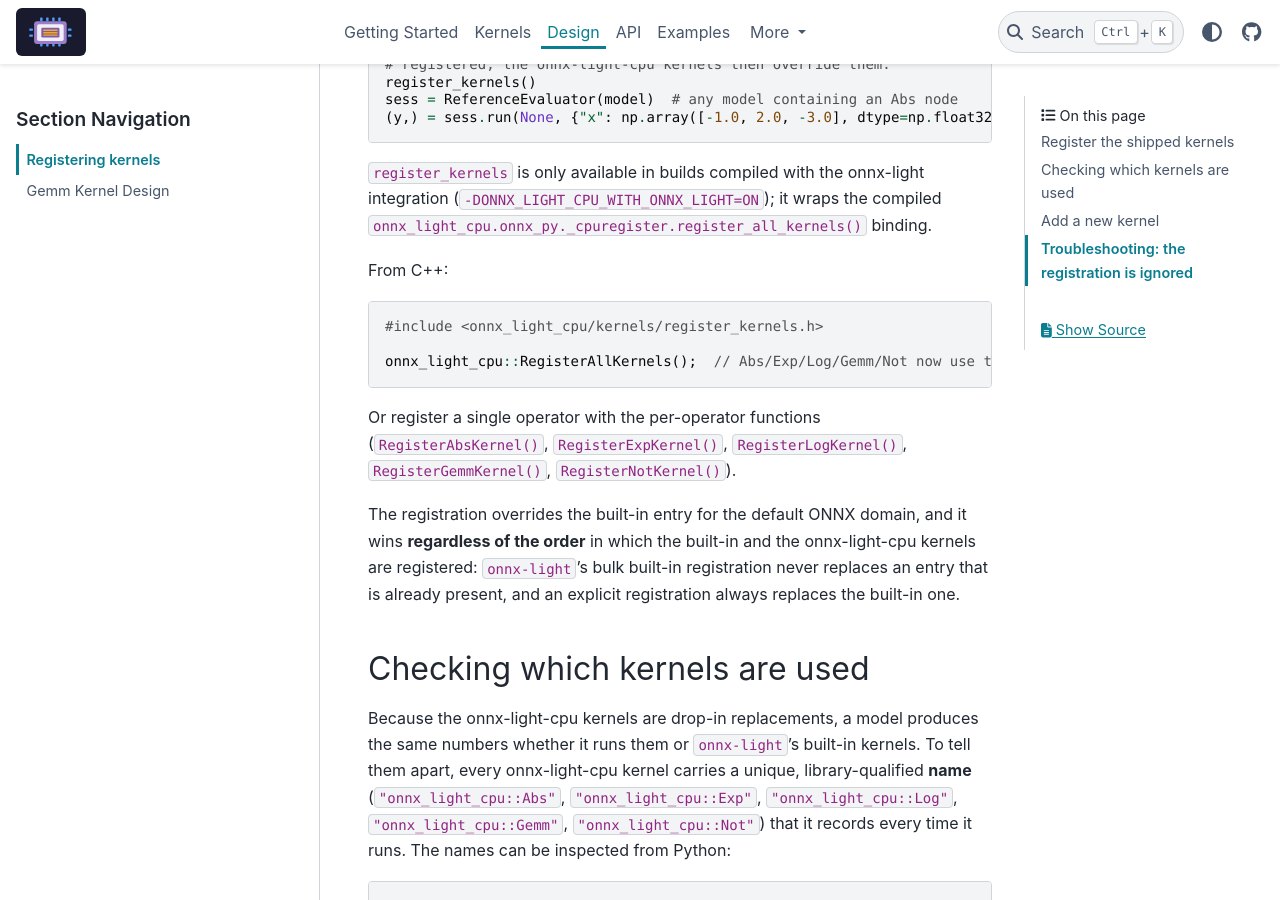
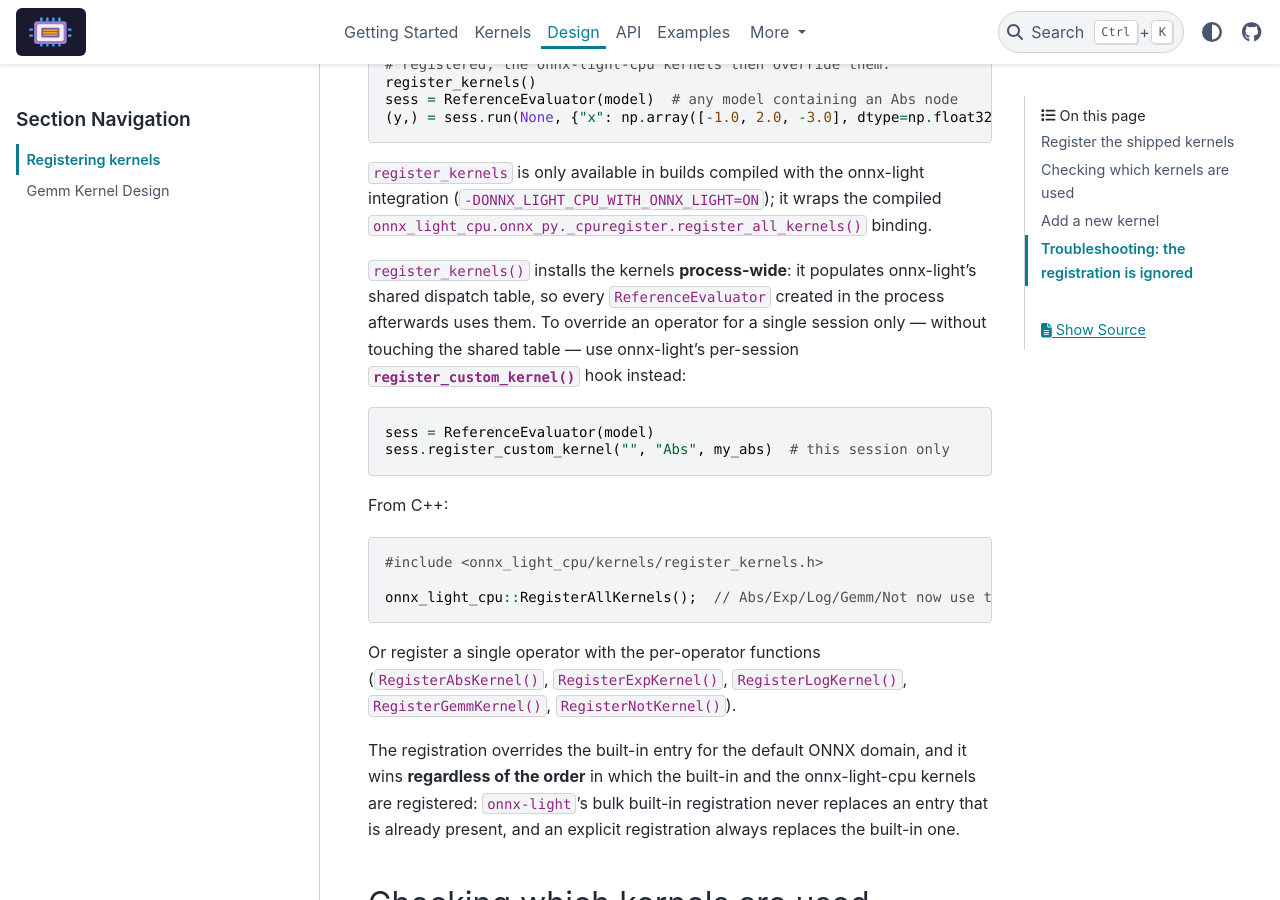
Before and after one commit to xadupre/onnx-light-cpu, a Sphinx documentation site: the page built from docs/design/registering_kernels.rst, in a window 1280 px wide and 900 px high, scrolled down 736 px. Built offline with Sphinx 7.4.7 and the PyData theme 0.15.4, drawn with Linux system fonts in a browser that asks for light colours; pages that are not in the unit, such as notebooks, are missing from menus.

Commit message:
Document session-only kernel registration (#106)
* Initial plan

* Document session-only kernel registration

Co-authored-by: xadupre <22452781+xadupre@users.noreply.github.com>

---------

Co-authored-by: copilot-swe-agent[bot] <198982749+Copilot@users.noreply.github.com>
Co-authored-by: xadupre <22452781+xadupre@users.noreply.github.com>

```diff
--- a/docs/design/registering_kernels.rst
+++ b/docs/design/registering_kernels.rst
@@ -38,6 +38,18 @@ From Python:
 ``register_kernels`` is only available in builds compiled with the onnx-light
 integration (``-DONNX_LIGHT_CPU_WITH_ONNX_LIGHT=ON``); it wraps the compiled
 ``onnx_light_cpu.onnx_py._cpuregister.register_all_kernels()`` binding.
+
+``register_kernels()`` installs the kernels **process-wide**: it populates
+onnx-light's shared dispatch table, so every ``ReferenceEvaluator`` created in
+the process afterwards uses them. To override an operator for a single session
+only — without touching the shared table — use onnx-light's per-session
+:py:meth:`~onnx_light.onnx.reference.ReferenceEvaluator.register_custom_kernel`
+hook instead:
+
+.. code-block:: python
+
+    sess = ReferenceEvaluator(model)
+    sess.register_custom_kernel("", "Abs", my_abs)  # this session only
 
 From C++:
 
```
Also changed, not shown: README.md (+5 -0 lines), 1 other file.
